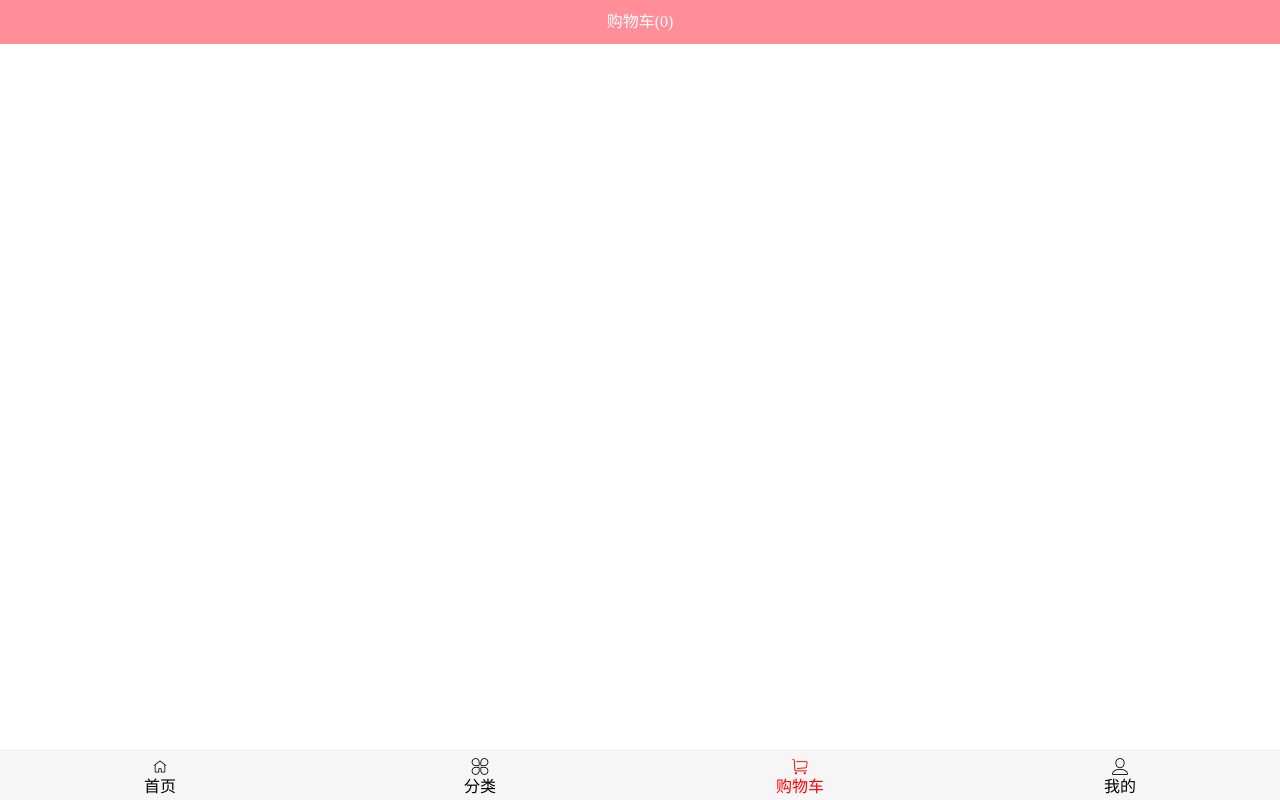
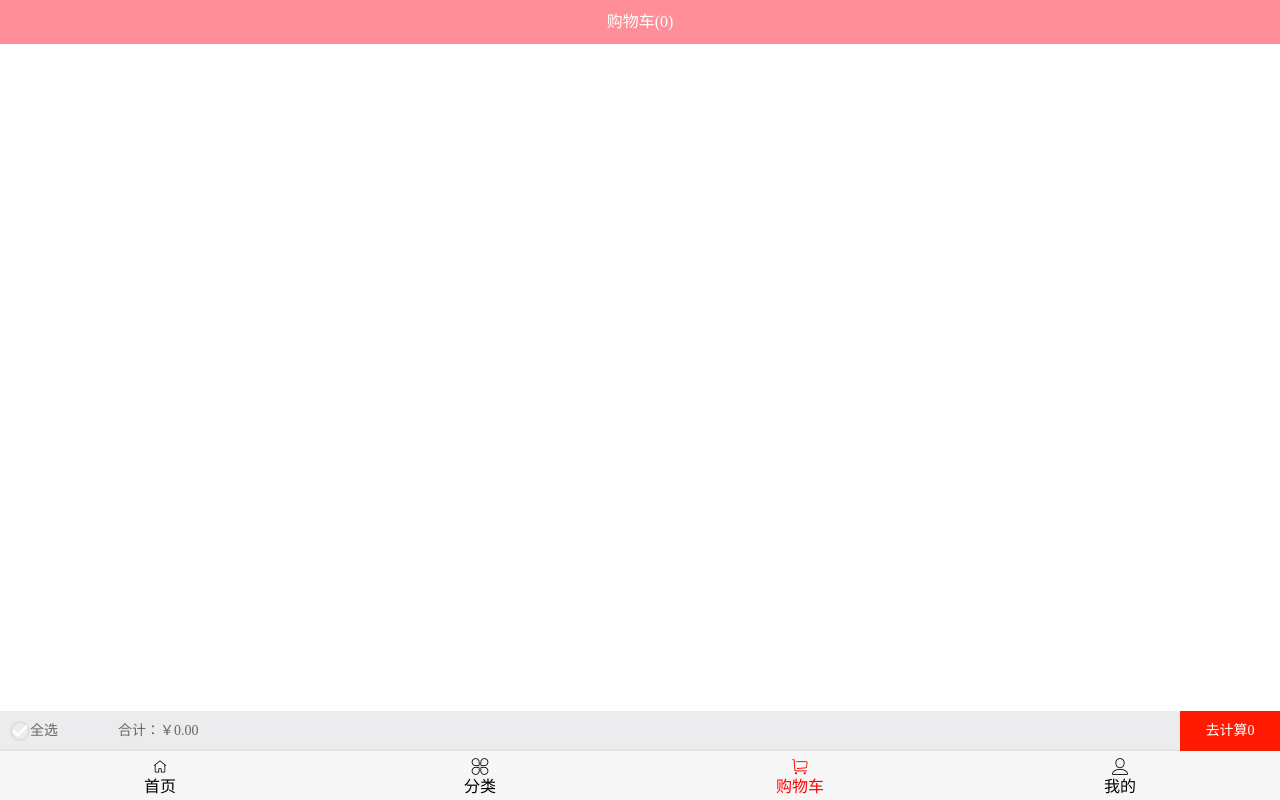
Before and after one commit to hx0816/supermall, a Vue app: page /cart in a window 1280 px wide. Built offline with nearby package versions, Linux system fonts and the light colour scheme.

Commit message:
底部工具栏封装

```diff
--- a/src/views/cart/Cart.vue
+++ b/src/views/cart/Cart.vue
@@ -8,6 +8,7 @@
     <my-scroll class="content" :observeDom="true" :observeImage="true">
       <cart-list :cartList="cartList"></cart-list>
     </my-scroll>
+    <cart-bottom></cart-bottom>
   </div>
 </template>
 
@@ -18,13 +19,15 @@ import NavBar from "@/components/common/navbar/NavBar";
 import MyScroll from "@/components/common/scroll/MyScroll";
 
 import CartList from "./childComps/CartList";
+import CartBottom from './childComps/CartBottom'
 
 export default {
   name: "Cart",
   components: {
     NavBar,
     MyScroll,
-    CartList
+    CartList,
+    CartBottom
   },
   computed: {
     ...mapGetters(["cartLength", "cartList"])
@@ -34,6 +37,8 @@ export default {
 
 <style lang='scss' scoped>
 #cart {
+  height: calc(100vh - 49px);
+  position: relative;
   .cart-nav {
     background-color: #ff8e98;
     color: #ffffff;
@@ -41,7 +46,7 @@ export default {
   .content {
     position: absolute;
     top: 44px;
-    bottom: 49px;
+    bottom: 40px;
     left: 0;
     right: 0;
   }
--- /dev/null
+++ b/src/views/cart/childComps/CartBottom.vue
@@ -0,0 +1,79 @@
+<template>
+  <div class="cart-bottom">
+    <div class="all">
+      <check-button class="check-button"></check-button>
+      <span>全选</span>
+    </div>
+    <div class="totalPrice">合计：￥{{totalPrice}}</div>
+    <div class="calculate">
+      <span>去计算</span>
+      <span>{{checkList.length}}</span>
+    </div>
+  </div>
+</template>
+
+<script>
+import { mapGetters } from "vuex";
+
+import CheckButton from "@/components/content/checkButton/CheckButton";
+
+export default {
+  name: "CartBottom",
+  components: {
+    CheckButton
+  },
+  computed: {
+    ...mapGetters(["cartList"]),
+    checkList() {
+      return this.cartList.filter(item => {
+        return item.checked;
+      });
+    },
+    totalPrice() {
+      return this.checkList.reduce((prev, next) => {
+          return prev + next.price * next.count;
+        }, 0).toFixed(2);
+    }
+  }
+};
+</script>
+
+<style lang="scss" scoped>
+.cart-bottom {
+  display: flex;
+  align-items: center;
+  height: 40px;
+  line-height: 40px;
+  background-color: #ececee;
+  position: absolute;
+  left: 0;
+  right: 0;
+  bottom: 0px;
+  font-size: 14px;
+  color: #666;
+  div {
+    height: 100%;
+  }
+  .check-button {
+    box-sizing: border-box;
+    width: 20px;
+    height: 20px;
+  }
+  .all {
+    display: flex;
+    margin-left: 10px;
+    margin-right: 20px;
+    align-items: center;
+  }
+  .totalPrice {
+    flex: 1;
+    margin-left: 40px;
+  }
+  .calculate {
+    width: 100px;
+    text-align: center;
+    background-color: #ff1a01;
+    color: #fff;
+  }
+}
+</style>
--- a/src/views/cart/childComps/CartListItem.vue
+++ b/src/views/cart/childComps/CartListItem.vue
@@ -34,7 +34,6 @@ export default {
   methods:{
       checkClick(){
           this.listItem.checked  = !this.listItem.checked
-          console.log(this.$store.state)
       }
   }
 };
```
